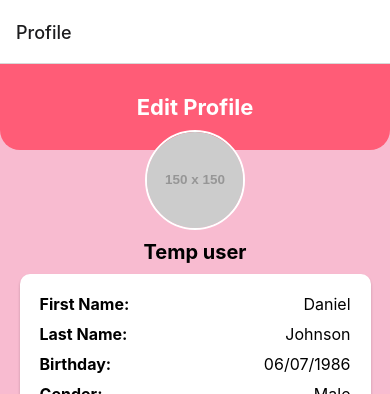
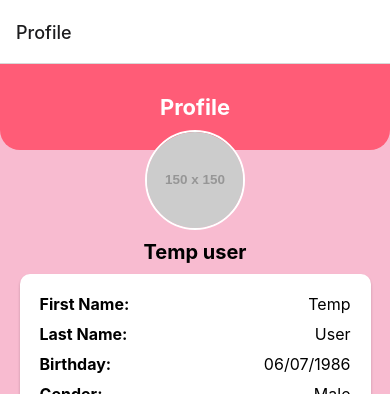
Before and after one commit to SumanR1602/MindMate, a React Native app in the folder hacktivate/: screen /Profile in a window 390 px wide. Shown: the top 394 px of the page. Built offline with nearby package versions, Linux system fonts and the light colour scheme.

Commit message:
Profile updates

```diff
--- a/hacktivate/screens/Profile.js
+++ b/hacktivate/screens/Profile.js
@@ -6,7 +6,7 @@ export default function EditProfileScreen() {
     <View style={styles.container}>
       {/* Header */}
       <View style={styles.header}>
-        <Text style={styles.headerTitle}>Edit Profile</Text>
+        <Text style={styles.headerTitle}>Profile</Text>
       </View>
 
       {/* Profile Image */}
@@ -20,11 +20,11 @@ export default function EditProfileScreen() {
       <View style={styles.infoContainer}>
         <View style={styles.infoRow}>
           <Text style={styles.label}>First Name:</Text>
-          <Text style={styles.value}>Daniel</Text>
+          <Text style={styles.value}>Temp</Text>
         </View>
         <View style={styles.infoRow}>
           <Text style={styles.label}>Last Name:</Text>
-          <Text style={styles.value}>Johnson</Text>
+          <Text style={styles.value}>User</Text>
         </View>
         <View style={styles.infoRow}>
           <Text style={styles.label}>Birthday:</Text>
```
